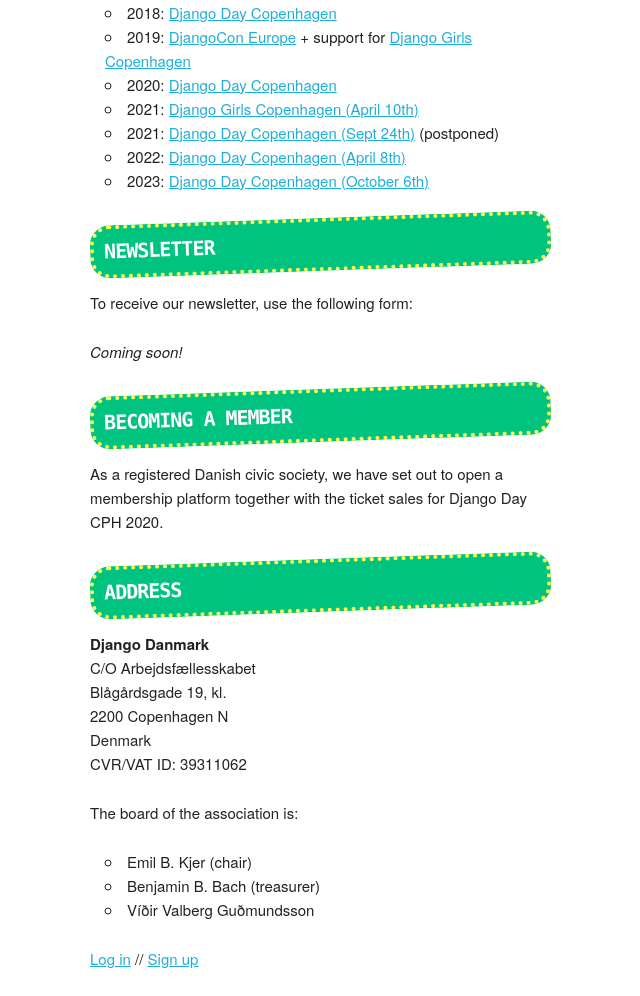
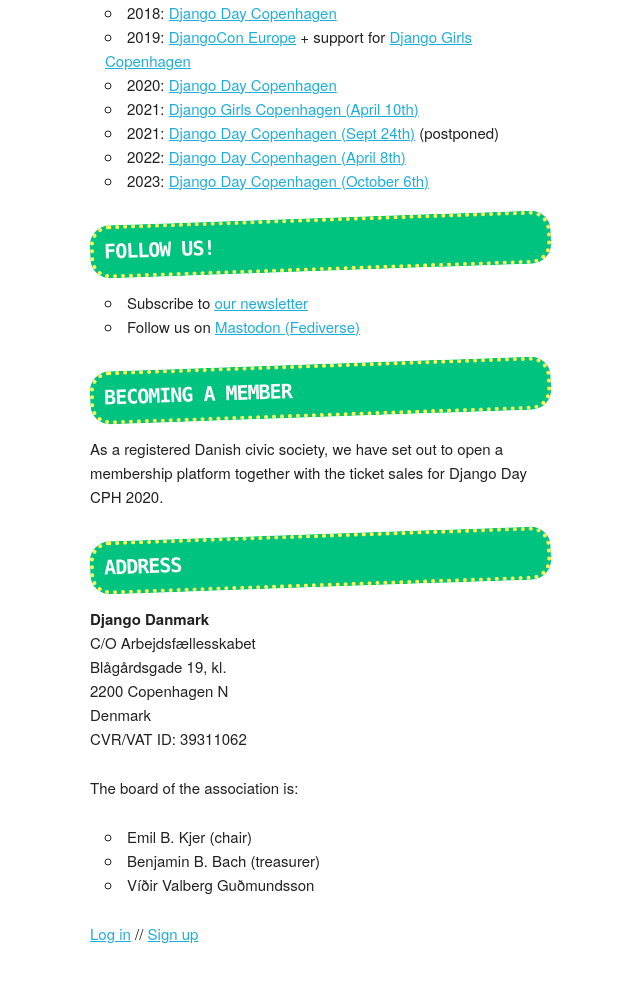
Before and after one commit to django-denmark/django-denmark.org, a Django app: page / in a window 1280 px wide. Shown: the part 541-1537 px from the top of the page, without its empty margins (70-710 px from the left). After the commit the page ends 1484 px from the top, so only its background shows below. Run offline with Django 3.2, Linux system fonts and the light colour scheme.

Commit message:
Add a follow list

```diff
--- a/membership/templates/membership/start.html
+++ b/membership/templates/membership/start.html
@@ -24,20 +24,13 @@
     <li>2023: <a href="https://2023.djangoday.dk/">Django Day Copenhagen (October 6th)</a></li>
 </ul>
 
-<h2>Newsletter</h2>
+<h2>Follow us!</h2>
 
-<p>To receive our newsletter, use the following form:</p>
+<ul>
+   <li>Subscribe to <a href="https://dashboard.mailerlite.com/forms/575797/97919451644560972/share" target="_blank">our newsletter</a></li>
+   <li>Follow us on <a href="https://fosstodon.org/@djangodenmark" target="_blank" rel="me">Mastodon (Fediverse)</a></li>
+</ul>
 
-<p><em>Coming soon!</em></p>
-
-<form method="POST" action="consent:signup">
-
-{# Balder needs to fix a few things before this can work #}
-{% comment %}
-    {% newsletter_form.as_p %}
-{% endcomment %}
-
-</form>
 
 <h2>Becoming a member</h2>
 
```
